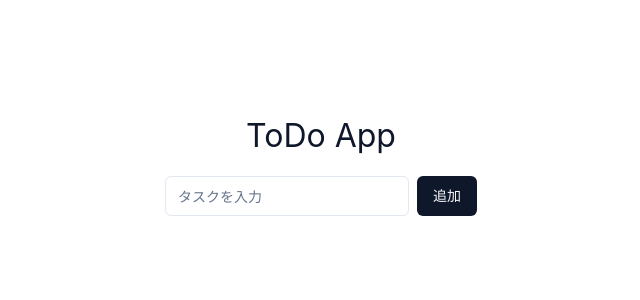
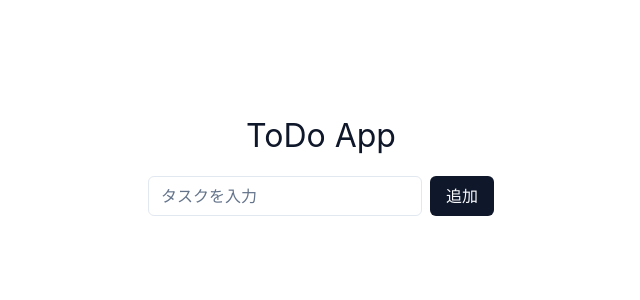
Before and after one commit to roumcha/learn-pwa, a Next.js app: page / in a window 1280 px wide. Shown: the top 300 px of the page, without its empty margins (319-959 px from the left). Built offline with nearby package versions, Linux system fonts and the light colour scheme.

Commit message:
フォントサイズ変更

```diff
--- a/components/ui/button.tsx
+++ b/components/ui/button.tsx
@@ -5,7 +5,7 @@ import * as React from 'react';
 import { cn } from '@/lib/utils';
 
 const buttonVariants = cva(
-  'inline-flex items-center justify-center whitespace-nowrap rounded-md text-sm font-medium ring-offset-white transition-colors focus-visible:outline-none focus-visible:ring-2 focus-visible:ring-slate-950 focus-visible:ring-offset-2 disabled:pointer-events-none disabled:opacity-50 dark:ring-offset-slate-950 dark:focus-visible:ring-slate-300',
+  'inline-flex items-center justify-center whitespace-nowrap rounded-md text-md font-medium ring-offset-white transition-colors focus-visible:outline-none focus-visible:ring-2 focus-visible:ring-slate-950 focus-visible:ring-offset-2 disabled:pointer-events-none disabled:opacity-50 dark:ring-offset-slate-950 dark:focus-visible:ring-slate-300',
   {
     variants: {
       variant: {
--- a/components/ui/input.tsx
+++ b/components/ui/input.tsx
@@ -11,7 +11,7 @@ const Input = React.forwardRef<HTMLInputElement, InputProps>(
       <input
         type={type}
         className={cn(
-          'flex h-10 w-full rounded-md border border-slate-200 bg-white px-3 py-2 text-sm ring-offset-white file:border-0 file:bg-transparent file:text-sm file:font-medium placeholder:text-slate-500 focus-visible:outline-none focus-visible:ring-2 focus-visible:ring-slate-950 focus-visible:ring-offset-2 disabled:cursor-not-allowed disabled:opacity-50 dark:border-slate-800 dark:bg-slate-950 dark:ring-offset-slate-950 dark:placeholder:text-slate-400 dark:focus-visible:ring-slate-300',
+          'text-md file:text-md flex h-10 w-full rounded-md border border-slate-200 bg-white px-3 py-2 ring-offset-white file:border-0 file:bg-transparent file:font-medium placeholder:text-slate-500 focus-visible:outline-none focus-visible:ring-2 focus-visible:ring-slate-950 focus-visible:ring-offset-2 disabled:cursor-not-allowed disabled:opacity-50 dark:border-slate-800 dark:bg-slate-950 dark:ring-offset-slate-950 dark:placeholder:text-slate-400 dark:focus-visible:ring-slate-300',
           className
         )}
         ref={ref}
```
